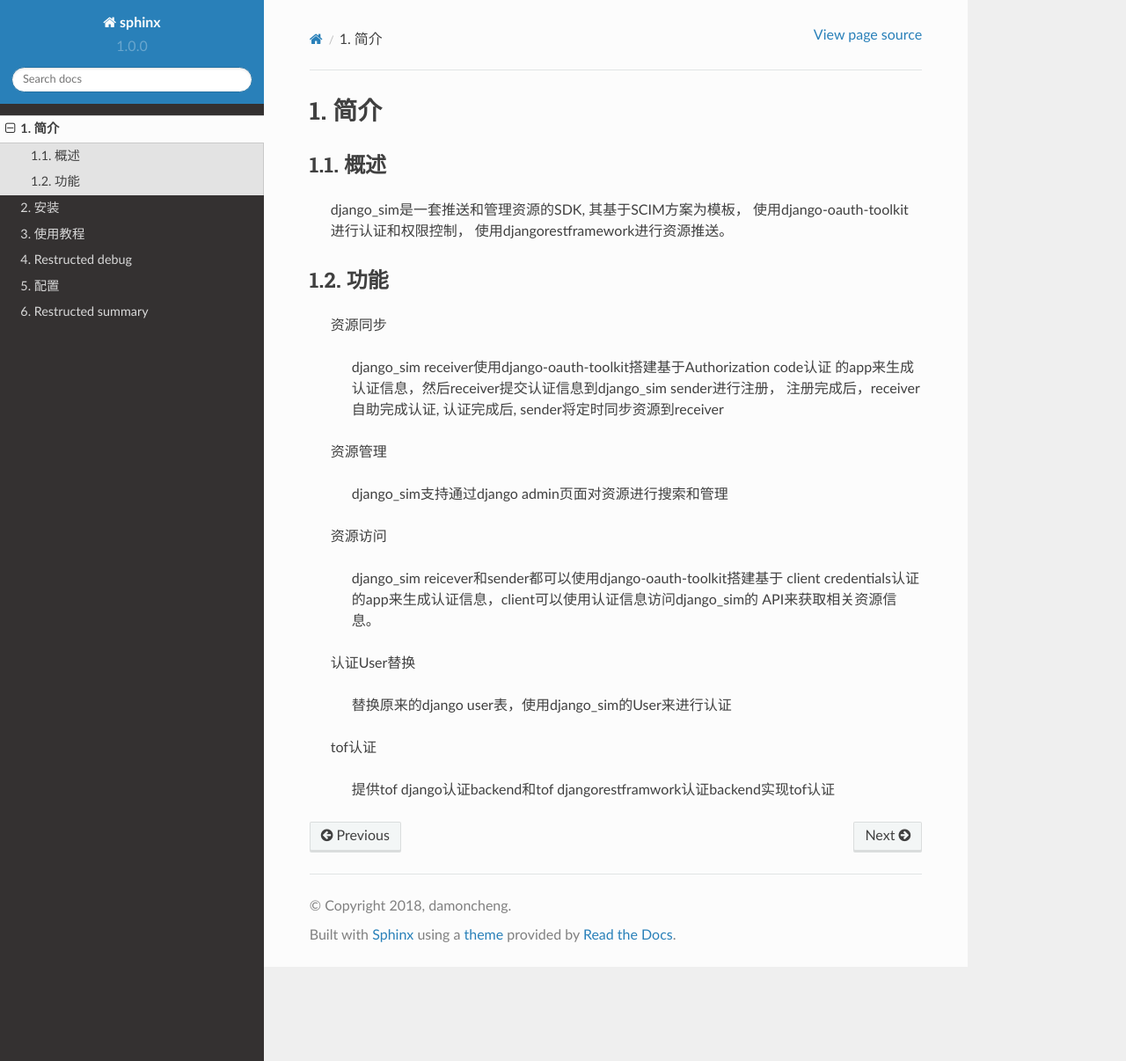
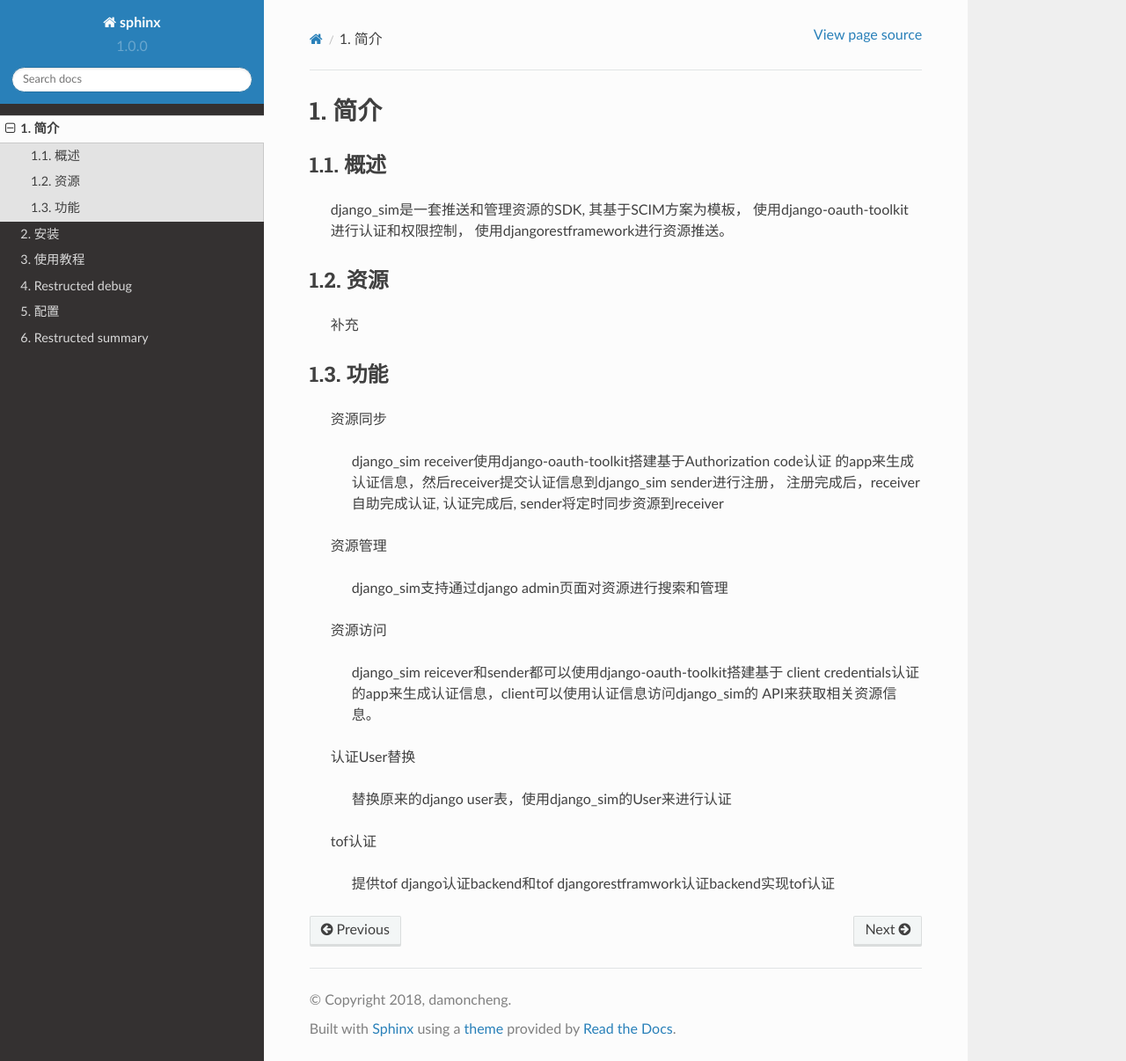
Before and after one commit to damoncheng/Sphinx, a Sphinx documentation site: the page built from source/restructed/django_sim_introdution.rst, in a window 1280 px wide and 1206 px high. Shown: the whole window at 88% size. Built offline with Sphinx 7.4.7 and the Read the Docs theme 2.0.0, drawn with Linux system fonts in a browser that asks for light colours.

Commit message:
django_sim config

```diff
--- a/source/restructed/django_sim_config.rst
+++ b/source/restructed/django_sim_config.rst
@@ -5,7 +5,7 @@
 django_sim在 ``settings.py`` 基础配置
 ======================================================
 
-    在django工程 ``settings.py`` 配置里面::
+    在django工程 ``settings.py`` 里面配置::
 
         #django_sim application定义
         INSTALLED_APPS = [
--- a/source/restructed/django_sim_introdution.rst
+++ b/source/restructed/django_sim_introdution.rst
@@ -8,6 +8,11 @@
     django_sim是一套推送和管理资源的SDK, 其基于SCIM方案为模板，
     使用django-oauth-toolkit进行认证和权限控制，
     使用djangorestframework进行资源推送。
+
+资源
+============================================================
+
+    补充
 
 功能
 ============================================================
```
Also changed, not shown: 3 other files.
